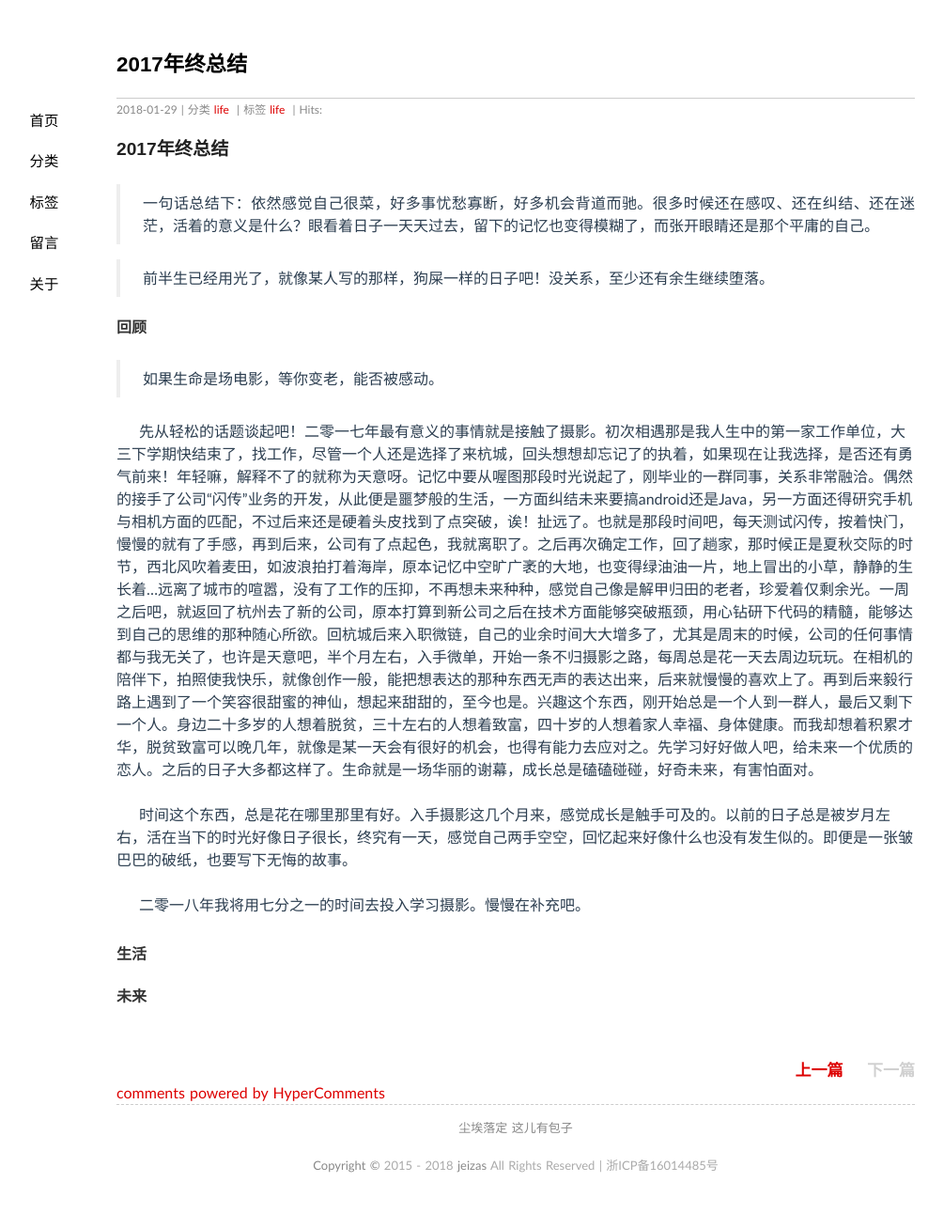
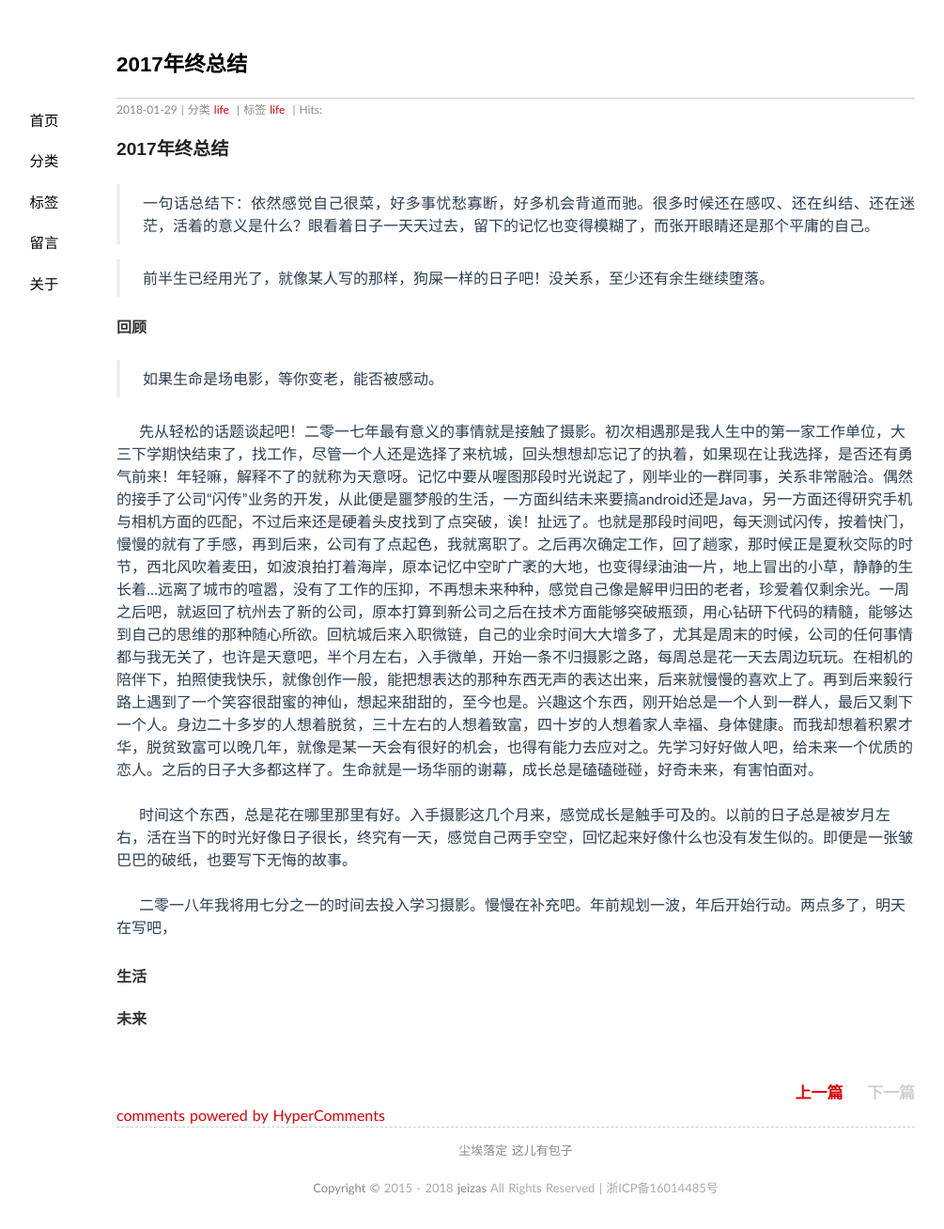
Before and after one commit to jeizas/jeizas.github.io, a Jekyll site: the page built from _posts/2018-01-29-summary_of_2017.md, in a window 1280 px wide. Shown: the whole page at 94% size, without its empty margins (91-1096 px from the left). Built offline with Jekyll 4.4.1, drawn with Linux system fonts in a browser that asks for light colours; nearby versions of some CDN libraries; comment, search, counter and statistics services are not loaded; before the commit the page ends 1284 px from its top, so only the background shows below that.

Commit message:
modified:   _posts/2018-01-29-summary_of_2017.md

```diff
--- a/_posts/2018-01-29-summary_of_2017.md
+++ b/_posts/2018-01-29-summary_of_2017.md
@@ -20,7 +20,7 @@ tags: life
 
 &emsp;&emsp;时间这个东西，总是花在哪里那里有好。入手摄影这几个月来，感觉成长是触手可及的。以前的日子总是被岁月左右，活在当下的时光好像日子很长，终究有一天，感觉自己两手空空，回忆起来好像什么也没有发生似的。即便是一张皱巴巴的破纸，也要写下无悔的故事。
 
-&emsp;&emsp;二零一八年我将用七分之一的时间去投入学习摄影。慢慢在补充吧。
+&emsp;&emsp;二零一八年我将用七分之一的时间去投入学习摄影。慢慢在补充吧。年前规划一波，年后开始行动。两点多了，明天在写吧，
 
 #### 生活
 
```
